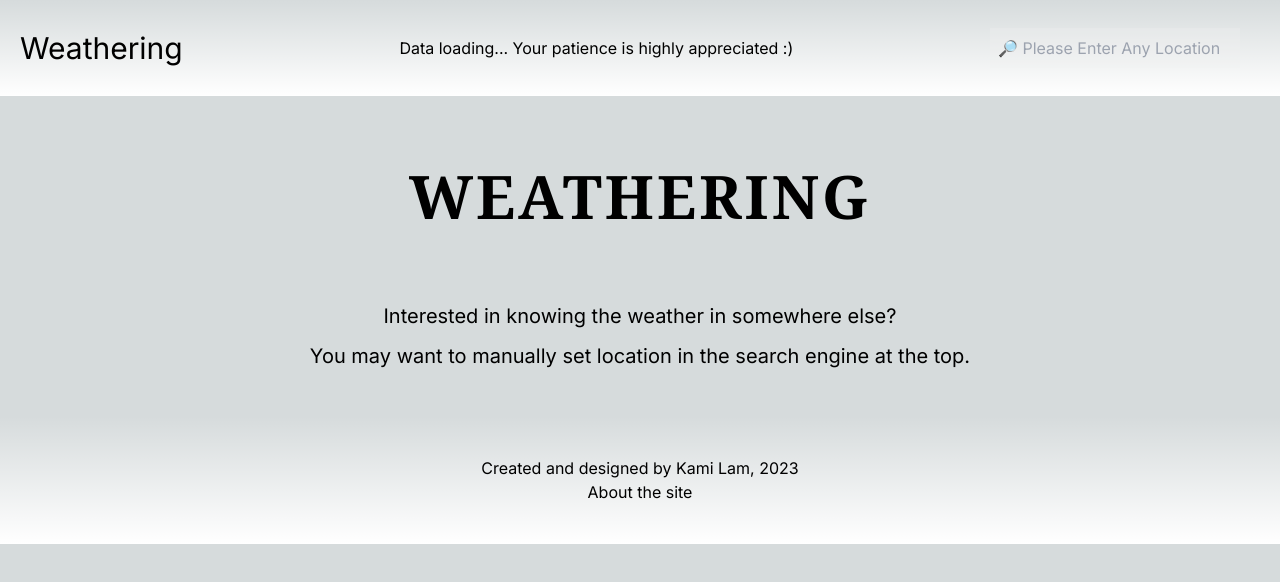
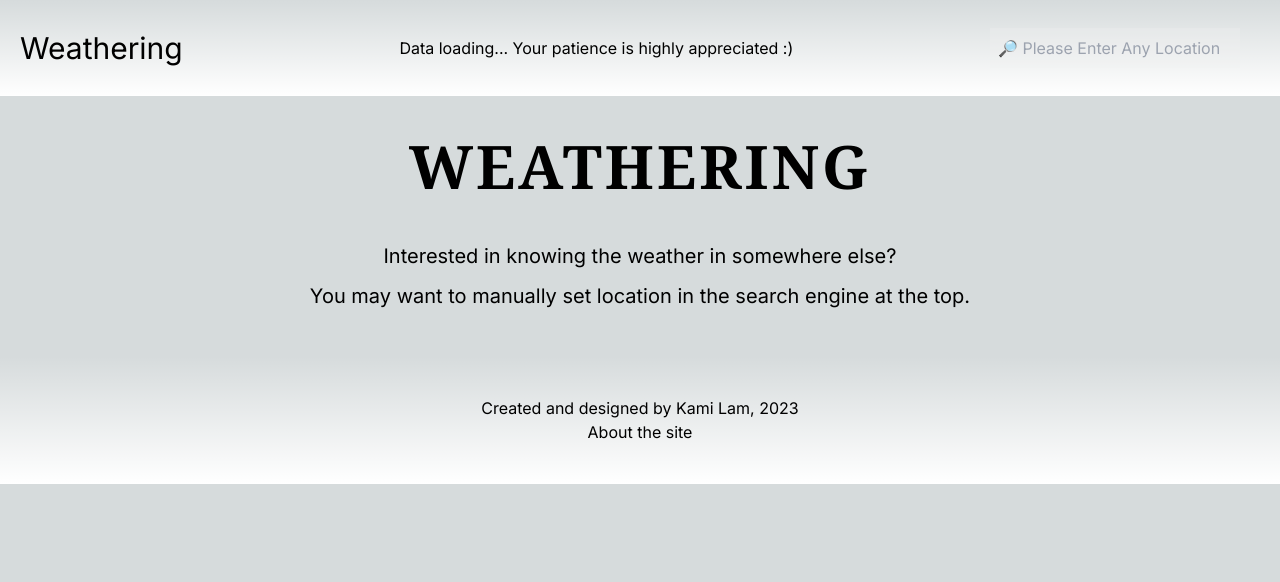
Before and after one commit to kamiviolet/weathering, a Next.js app: page / in a window 1280 px wide. Shown: the top 582 px of the page. Built offline with nearby package versions, Linux system fonts and the light colour scheme; no server answers.

Commit message:
adjust font size

```diff
--- a/src/components/header.tsx
+++ b/src/components/header.tsx
@@ -3,10 +3,10 @@ import { Address } from "@/types";
 export default function Header({address}: {address: Address}) {
     return (
         <header className="py-10 px-5">
-            <h1 className="text-6xl tracking-wider uppercase font-extrabold font-serif text-center hyphens-auto leading-loose">
+            <h1 className="text-3xl md:text-6xl tracking-wider uppercase font-extrabold font-serif text-center hyphens-auto leading-loose">
                 { address.city || 'Weathering' }
             </h1>
-            <h2 className="text-4xl tracking-wider uppercase font-extrabold font-serif text-center hyphens-auto leading-regular pb-10">
+            <h2 className="text-xl md:text-4xl tracking-wider uppercase font-extrabold font-serif text-center hyphens-auto leading-regular pb-10">
                 { address?.country || "" }
             </h2>
             <p className="text-xl text-center leading-loose">
```
Also changed, not shown: 1 other file (tests, documents, lock files or other folders).
